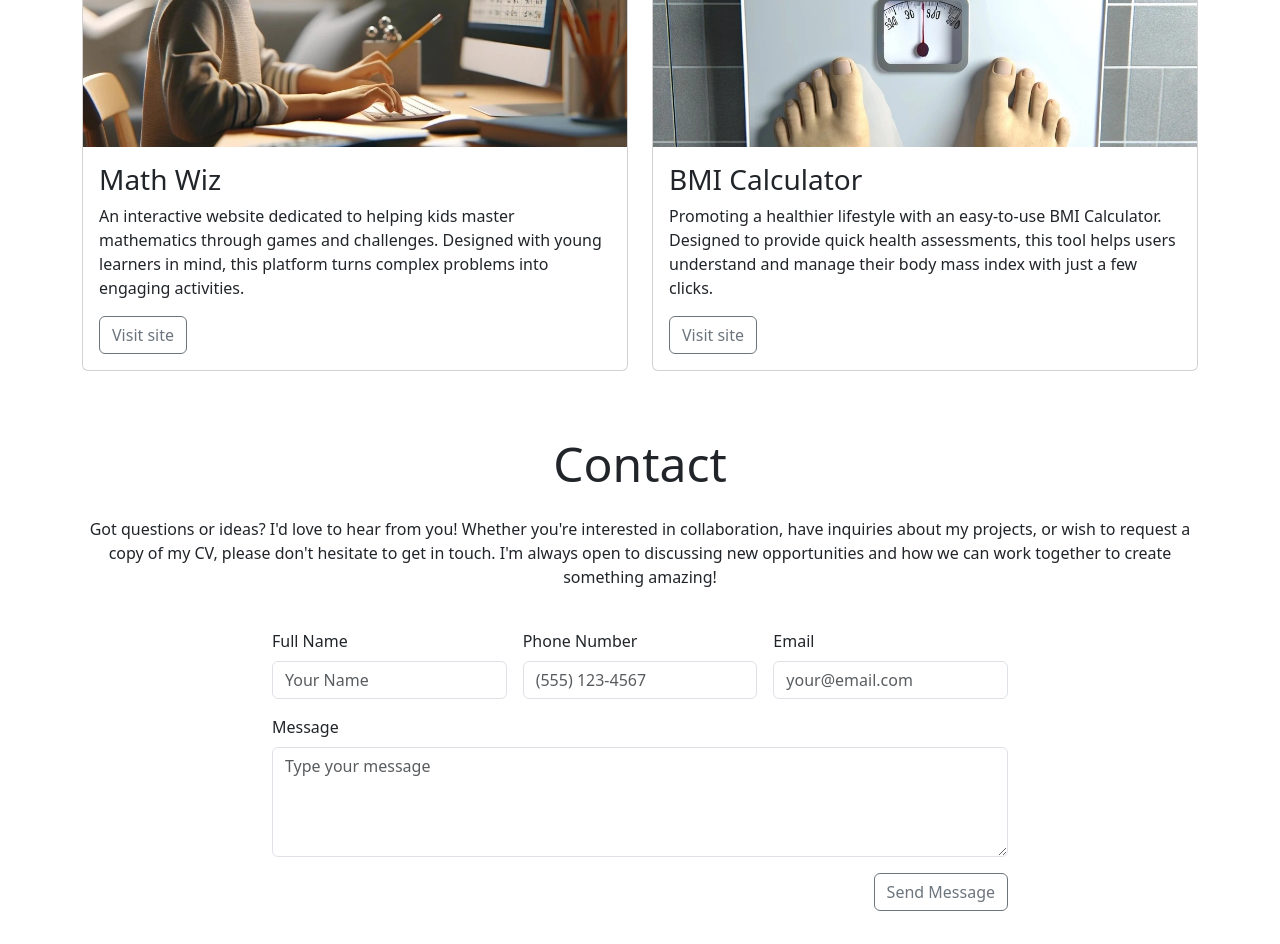
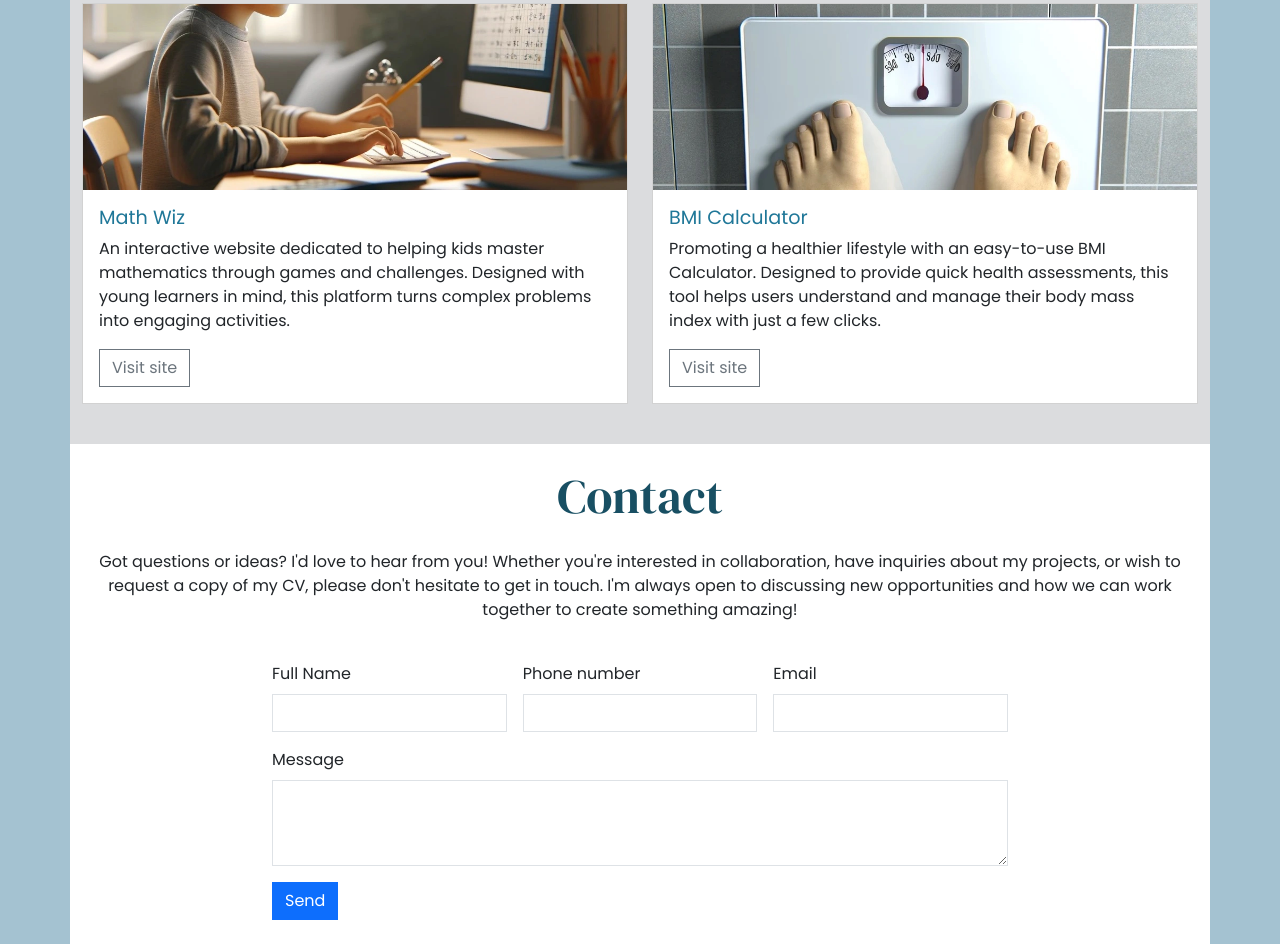
Before and after one commit to oliveiracle/bootstrap-portfolio, a plain HTML site: page index.html in a window 1280 px wide. Shown: the part 1576-2520 px from the top of the page. Drawn offline with nearby package versions, Linux system fonts and the light colour scheme.

Commit message:
Remove rounded corners

```diff
--- a/assets/css/style.css
+++ b/assets/css/style.css
@@ -20,6 +20,11 @@ h2 {
     color: #184f63; /* dark-blue */
 }
 
+.sharp-corners,
+.sharp-corners * {
+    border-radius: 0;
+}
+
 /* About section */
 
 #about {
@@ -30,6 +35,19 @@ h2 {
 
 #portfolio {
     background-color: #dbdcde; /* light grey */
+}
+
+#portfolio .card-title {
+    color: #1f7798; /* mid blue */
+    font-size: 1.2rem;
+}
+
+#portfolio .btn-outline-secondary:hover {
+    background-color: #1f7798; /* mid blue */
+}
+
+#portfolio .card-text {
+    min-height: 120px;
 }
 
 /* Contact section */
@@ -48,3 +66,13 @@ h2 {
     min-height: 500px;
     padding: 5% 7%;
 }
+
+/* Media queries */
+
+/* Use Bootstrap breakpoint for XL screens */
+@media screen and (min-width: 1200px) {
+    /* Fixes all portfolio cards being too tall on xl screens */
+    #portfolio .card-text {
+        min-height: auto;
+    }
+}
--- a/index.html
+++ b/index.html
@@ -1,3 +1,4 @@
+
 <!DOCTYPE html>
 <html lang="en">
 
@@ -8,8 +9,8 @@
     <!-- Bootstrap CSS Link -->
     <link href="https://cdn.jsdelivr.net/npm/bootstrap@5.3.3/dist/css/bootstrap.min.css" rel="stylesheet"
         integrity="sha384-QWTKZyjpPEjISv5WaRU9OFeRpok6YctnYmDr5pNlyT2bRjXh0JMhjY6hW+ALEwIH" crossorigin="anonymous">
-        <!-- Custom CSS stylesheet-->
-         <link rel="stylesheet" href="assets/css/styles.css">
+    <!-- Custom CSS stylesheet -->
+    <link rel="stylesheet" href="assets/css/style.css">
 </head>
 
 <body>
@@ -29,9 +30,11 @@
                     <li class="nav-item">
                         <a class="nav-link" href="#about">About</a>
                     </li>
+
                     <li class="nav-item">
                         <a class="nav-link" href="#portfolio">Portfolio</a>
                     </li>
+
                     <li class="nav-item">
                         <a class="nav-link" href="#contact">Contact</a>
                     </li>
@@ -41,9 +44,12 @@
     </nav>
     <!-- header -->
     <header id="hero" class="container">
+        <!-- section with hero image -->
         <section class="row">
+            <!-- text-center class used to centre all text inside column -->
             <div class="col-12 text-center">
                 <h1 class="display-4 my-4">Mei Wong</h1>
+                <!-- mb-5 gives extra margin spacing under subheading -->
                 <h2 class="display-6 mb-5">Software Developer</h2>
                 <p>
                     Hello! I'm Mei, a
@@ -55,24 +61,32 @@
                     Eager to collaborate and grow, I'm on the lookout for opportunities
                     to innovate and excel.
                 </p>
+                <!-- mb-5 gives extra margin spacing under lead text -->
                 <p class="lead mb-5">Let's create something amazing together!</p>
-                <button type="button" class="btn btn-primary btn-lg px-4 mt-3"
-                data-bs-toggle="modal" data-bs-target="#exampleModal">
+                <!-- Bootstrap modal button -->
+                <button type="button" class="btn btn-primary  sharp-corners" data-bs-toggle="modal"
+                    data-bs-target="#exampleModal">
                     Subscribe to my newsletter!
                 </button>
             </div>
         </section>
     </header>
 
-    <main class="mt-5">
+    <!-- main content -->
+    <main>
+        <!-- About section links to #about href in navbar -->
         <section id="about" class="container">
             <div class="row">
+                <!-- my-4 used to add top and bottom margin to heading -->
                 <div class="col-12 text-center my-4">
                     <h2 class="display-5">About Mei</h2>
                 </div>
+                <!-- mb-4 used to add margin under image -->
                 <div class="col-12 col-md-6 mb-4">
+                    <!-- img-fluid class makes the image responsive to its container -->
                     <img src="assets/images/mei-wong.webp" class="img-fluid" alt="Mei Wong">
                 </div>
+                <!-- mb-4 used to add margin under text -->
                 <div class="col-12 col-md-6 mb-4">
                     <p>
                         As a dedicated software developer, I specialise in crafting
@@ -95,13 +109,16 @@
                 </div>
             </div>
         </section>
+        <!-- portfolio section starts here -->
         <section id="portfolio" class="container pb-4">
             <div class="row">
+                <!-- my-4 used to add top and bottom margin to heading -->
                 <div class="col-12 text-center my-4">
                     <h2 class="display-5">Portfolio</h2>
                 </div>
+                <!-- cols for cards -->
                 <div class="col-12 col-md-6">
-                    <div class="card mb-3">
+                    <div class="card mb-3 sharp-corners">
                         <img src="assets/images/wags-and-walks.webp" class="card-img-top"
                             alt="A man walking several dogs early in the morning">
                         <div class="card-body">
@@ -117,7 +134,7 @@
                     </div>
                 </div>
                 <div class="col-12 col-md-6">
-                    <div class="card mb-3">
+                    <div class="card mb-3 sharp-corners">
                         <img src="assets/images/we-wellness.webp" class="card-img-top"
                             alt="A spa with candles towels and natural material">
                         <div class="card-body">
@@ -133,7 +150,7 @@
                     </div>
                 </div>
                 <div class="col-12 col-md-6">
-                    <div class="card mb-3">
+                    <div class="card mb-3 sharp-corners">
                         <img src="assets/images/math-wiz.webp" class="card-img-top"
                             alt="A child practicing math at a computer">
                         <div class="card-body">
@@ -150,7 +167,7 @@
                     </div>
                 </div>
                 <div class="col-12 col-md-6">
-                    <div class="card mb-3">
+                    <div class="card mb-3 sharp-corners">
                         <img src="assets/images/bmi-calculator.webp" class="card-img-top"
                             alt="Weighing scales seen from the first person view of the person standing on the scales">
                         <div class="card-body">
@@ -169,6 +186,7 @@
         </section>
     </main>
 
+    <!-- Contact section -->
     <footer id="contact" class="container">
         <div class="row justify-content-center">
             <div class="col-12 text-center my-4">
@@ -179,54 +197,59 @@
                     touch. I'm always open to discussing new opportunities and how we
                     can work together to create something amazing!</p>
             </div>
-            <div class="col-12 col-md-10 col-lg-8">
-                <form class="row g-3 mb-4 justify-content-center">
-                    <div class="col-12 col-lg-4">
-                        <label for="fullName" class="form-label">Full Name</label>
-                        <input type="text" class="form-control" id="fullName" placeholder="Your Name">
+            <div class="col-12 col-md-10 col-lg-8 mb-4">
+                <!-- Add your form here -->
+                <form class="row g-3 sharp-corners">
+                    <div class="col-lg-4">
+                        <label for="full-name" class="form-label">Full Name</label>
+                        <input type="text" class="form-control" id="full-name">
                     </div>
-                    <div class="col-12 col-lg-4">
-                        <label for="phone" class="form-label">Phone Number</label>
-                        <input type="tel" class="form-control" id="phone" placeholder="(555) 123-4567">
+                    <div class="col-lg-4">
+                        <label for="phonenumber" class="form-label">Phone number</label>
+                        <input type="number" class="form-control" id="phonenumber">
                     </div>
-                    <div class="col-12 col-lg-4">
+                    <div class="col-lg-4">
                         <label for="email" class="form-label">Email</label>
-                        <input type="email" class="form-control" id="email" placeholder="your@email.com">
+                        <input type="email" class="form-control" id="email">
                     </div>
                     <div class="col-12">
                         <label for="message" class="form-label">Message</label>
-                        <textarea class="form-control" id="message" rows="4" placeholder="Type your message"></textarea>
+                        <textarea class="form-control" id="message" rows="3"></textarea>
                     </div>
-                    <div class="col-12 text-end">
-                        <button type="submit" class="btn btn-outline-secondary">Send Message</button>
+                    <div class="col-12">
+                        <button type="submit" class="btn btn-primary">Send</button>
                     </div>
                 </form>
             </div>
         </div>
     </footer>
 
+    <!-- Bootstrap modal -->
     <!-- Modal -->
-    <!-- Modal Newsletter -->
     <div class="modal fade" id="exampleModal" tabindex="-1" aria-labelledby="exampleModalLabel" aria-hidden="true">
-  <div class="modal-dialog modal-lg" style="max-width: 800px;">
-    <div class="modal-content">
+        <div class="modal-dialog modal-lg">
+            <div class="modal-content sharp-corners">
                 <div class="modal-header">
                     <h1 class="modal-title fs-5" id="exampleModalLabel">Subscribe</h1>
                     <button type="button" class="btn-close" data-bs-dismiss="modal" aria-label="Close"></button>
                 </div>
                 <div class="modal-body">
-        <p>Join my newsletter for the latest updates on my projects, coding tips, and industry insights delivered straight to your inbox.</p>
+                    <p>
+                        Join my newsletter for the latest updates on my projects,
+                        coding tips, and industry insights delivered straight to your
+                        inbox.
+                    </p>
                     <form class="row g-3">
-          <div class="col-12 col-md-6">
+                        <div class="col-lg-6">
                             <label for="inputName" class="form-label">Name</label>
                             <input type="text" class="form-control" id="inputName">
                         </div>
-          <div class="col-12 col-md-6">
+                        <div class="col-lg-6">
                             <label for="inputEmail" class="form-label">Email</label>
                             <input type="email" class="form-control" id="inputEmail">
                         </div>
                         <div class="col-12 mb-4">
-            <button type="submit" class="btn btn-primary w-100">
+                            <button type="submit" class="btn btn-primary">
                                 Sign up!
                             </button>
                         </div>
@@ -236,9 +259,10 @@
         </div>
     </div>
 
-
     <!-- Bootstrap JS Script-->
-    <script src="https://cdn.jsdelivr.net/npm/bootstrap@5.3.3/dist/js/bootstrap.bundle.min.js"></script>
-
+    <script src="https://cdn.jsdelivr.net/npm/bootstrap@5.3.3/dist/js/bootstrap.bundle.min.js"
+        integrity="sha384-YvpcrYf0tY3lHB60NNkmXc5s9fDVZLESaAA55NDzOxhy9GkcIdslK1eN7N6jIeHz"
+        crossorigin="anonymous"></script>
+</body>
 
 </html>
```
Lines whose indentation alone changed are shown as unchanged.
